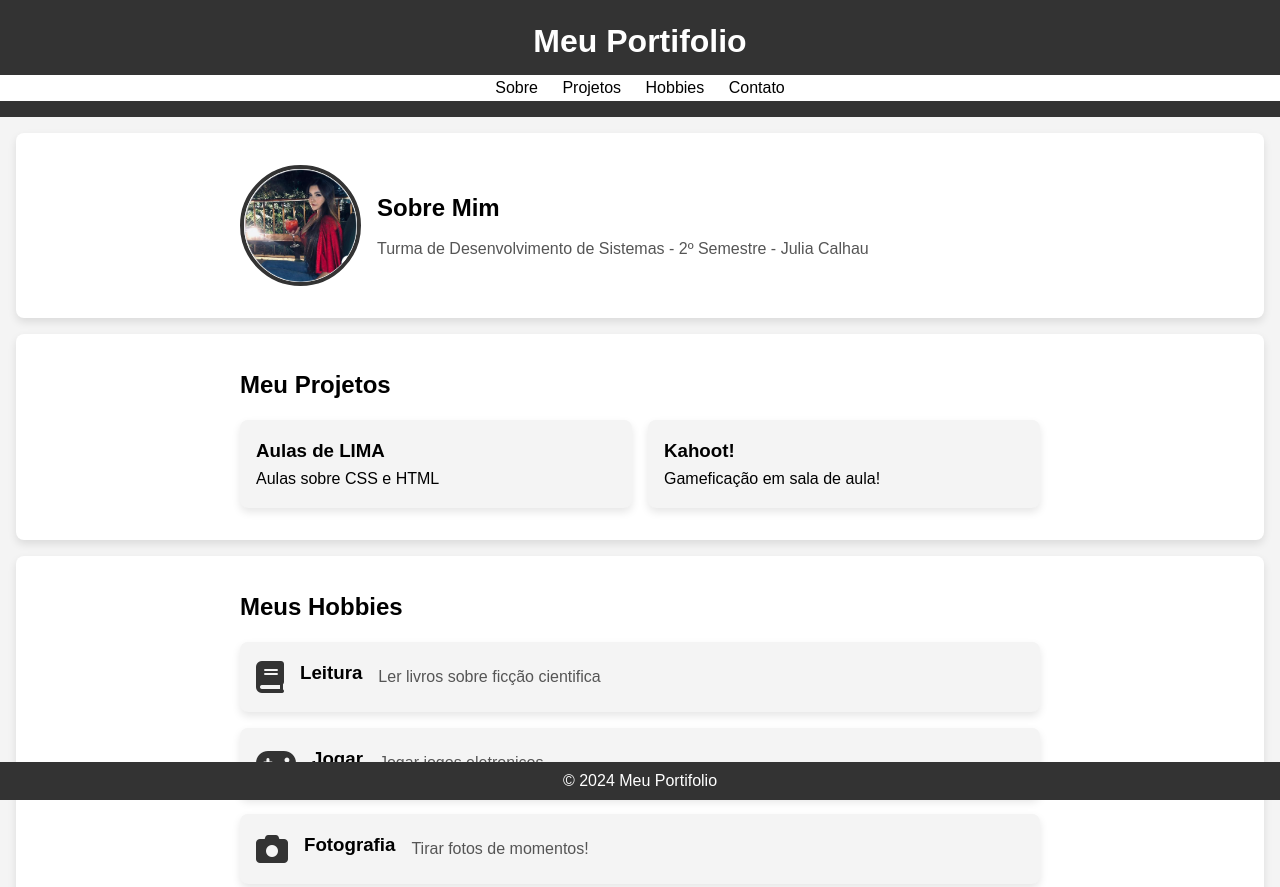
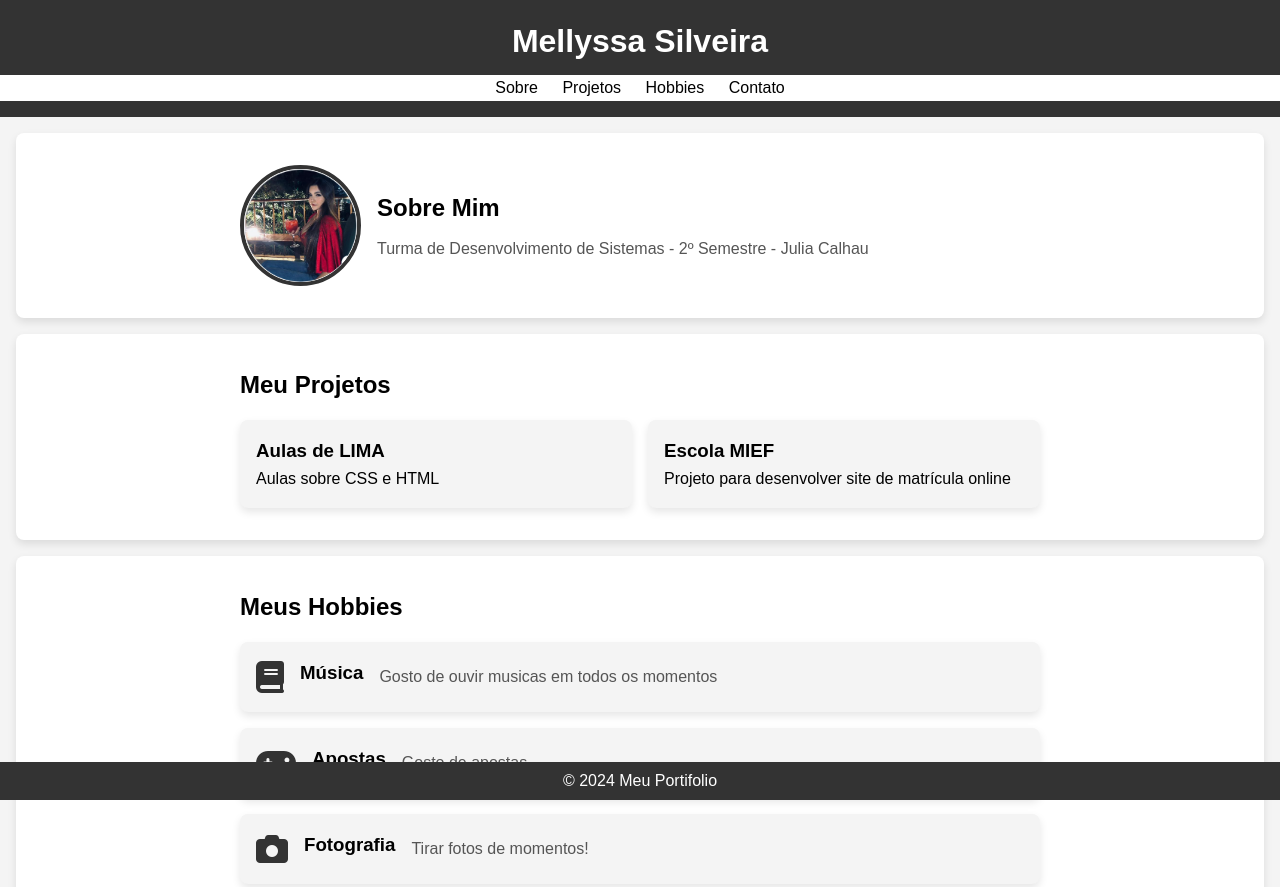
Before and after one commit to MellyssaS/MellyssaS.github.io, a plain HTML site: page index.html in a window 1280 px wide. Shown: the top 887 px of the page. Drawn offline with Linux system fonts and the light colour scheme.

Commit message:
Update index.html

```diff
--- a/index.html
+++ b/index.html
@@ -9,7 +9,7 @@
 </head>
 <body>
     <header>
-        <h1>Meu Portifolio</h1>
+        <h1>Mellyssa Silveira</h1>
         <nav>
             <ul>
                 <li><a href = "#sobre">Sobre</a></li>
@@ -40,8 +40,8 @@
                     <p>Aulas sobre CSS e HTML</p>
                     </div>
                     <div class = "card">
-                    <h3>Kahoot!</h3>
-                <p>Gameficação em sala de aula!</p>
+                    <h3>Escola MIEF</h3>
+                <p>Projeto para desenvolver site de matrícula online</p>
                 </div>
             </div>
         </div>
@@ -53,13 +53,13 @@
             <div class = "hobbies">
                 <div class = "hobby">
                     <i class = "fas fa-book"></i>
-                    <h3>Leitura</h3>
-                    <p>Ler livros sobre ficção cientifica</p>
+                    <h3>Música</h3>
+                    <p>Gosto de ouvir musicas em todos os momentos</p>
                 </div>
                 <div class = "hobby">
                     <i class = "fas fa-gamepad"></i>
-                    <h3>Jogar</h3>
-                    <p>Jogar jogos eletronicos</p>
+                    <h3>Apostas</h3>
+                    <p>Gosto de apostas</p>
                 </div>
                 <div class=" hobby">
                     <i class = "fas fa-camera"></i>
```
